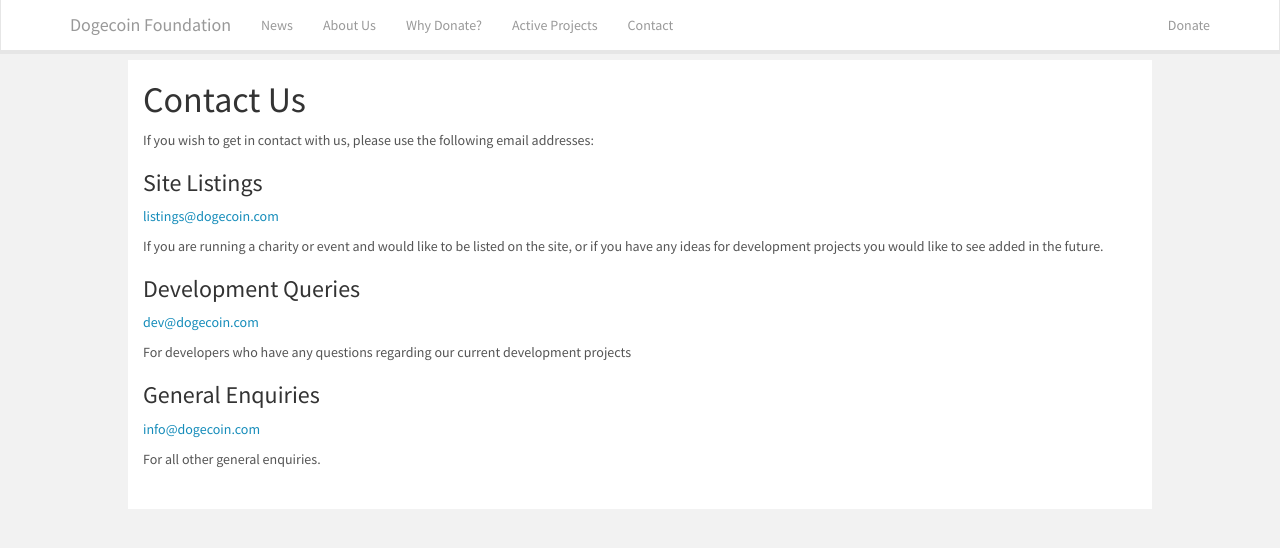
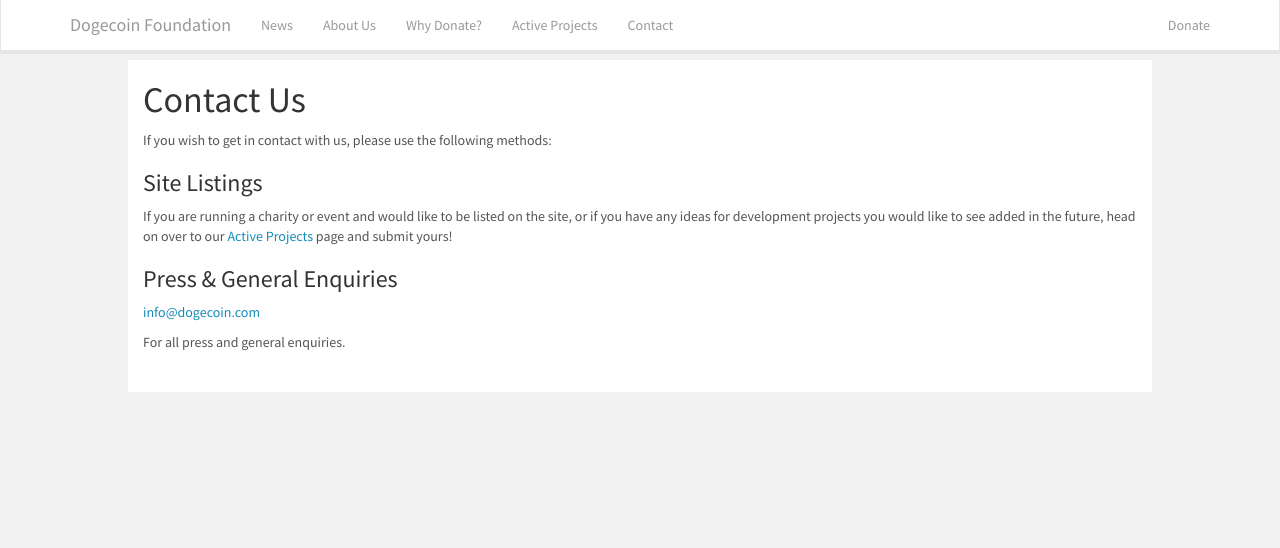
Before and after one commit to PowerLemons/foundation.dogecoin.com, a Jekyll site: the page built from contact.html, in a window 1280 px wide. Shown: the top 548 px of the page. Built offline with Jekyll 4.4.1, drawn with Linux system fonts in a browser that asks for light colours; nearby versions of some CDN libraries.

Commit message:
Contact methods

```diff
--- a/contact.html
+++ b/contact.html
@@ -6,16 +6,12 @@
         <div class="row">
           <div class="col-lg-12">
 			<h1>Contact Us</h1>
-			<p>If you wish to get in contact with us, please use the following email addresses:</p>
+			<p>If you wish to get in contact with us, please use the following methods:</p>
 			<h3>Site Listings</h3>
-			<p><a href="mailto:listings@dogecoin.com">listings@dogecoin.com</a></p>
-			<p>If you are running a charity or event and would like to be listed on the site, or if you have any ideas for development projects you would like to see added in the future.</p>
-			<h3>Development Queries</h3>
-			<p><a href="mailto:dev@dogecoin.com">dev@dogecoin.com</a></p>
-			<p>For developers who have any questions regarding our current development projects</p>
-			<h3>General Enquiries</h3>
+			<p>If you are running a charity or event and would like to be listed on the site, or if you have any ideas for development projects you would like to see added in the future, head on over to our <a href="/projects">Active Projects</a> page and submit yours!</p>
+			<h3>Press & General Enquiries</h3>
 			<p><a href="mailto:info@dogecoin.com">info@dogecoin.com</a></p>
-			<p>For all other general enquiries.</p>
+			<p>For all press and general enquiries.</p>
 
 
           </div>
```
